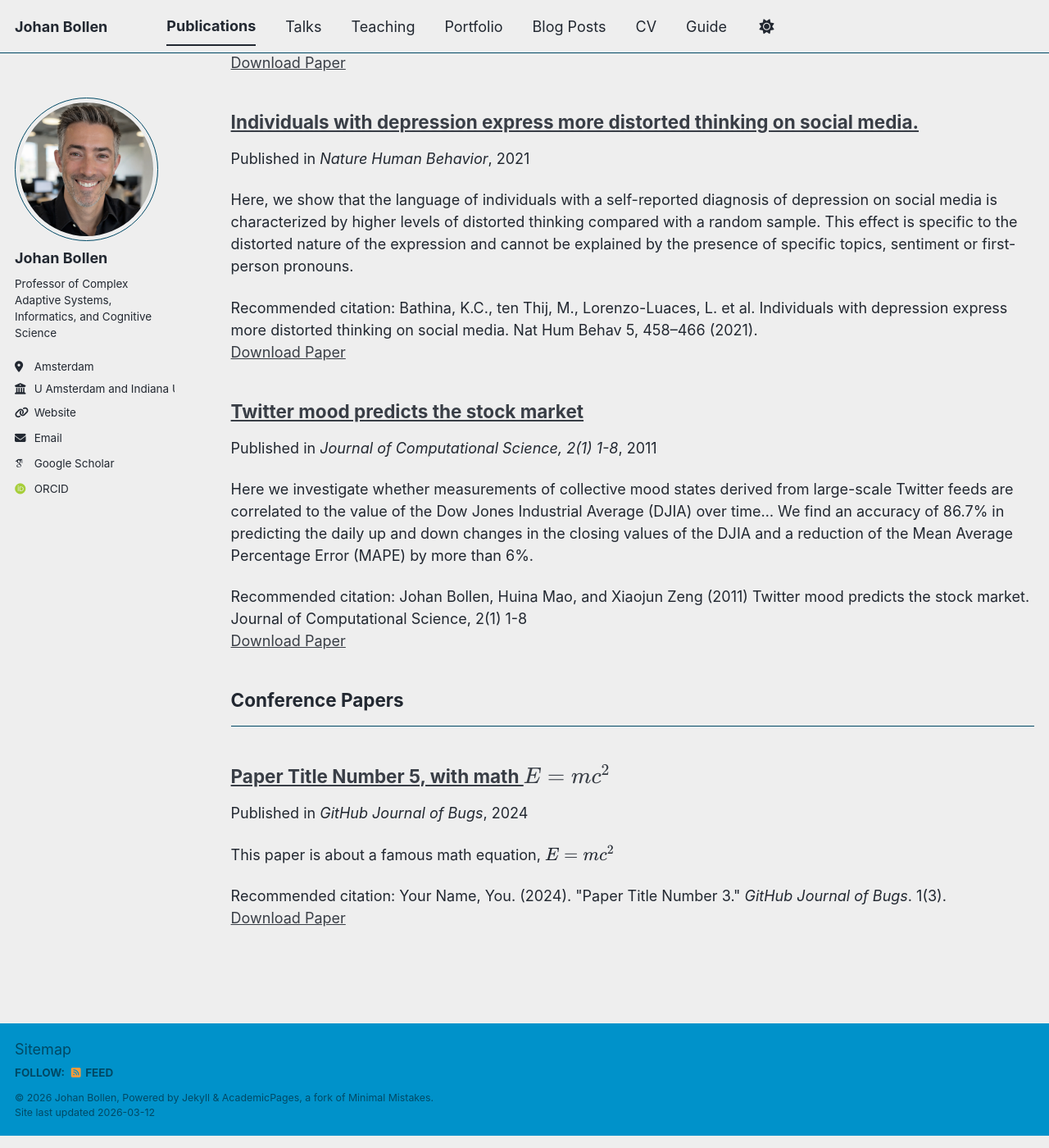
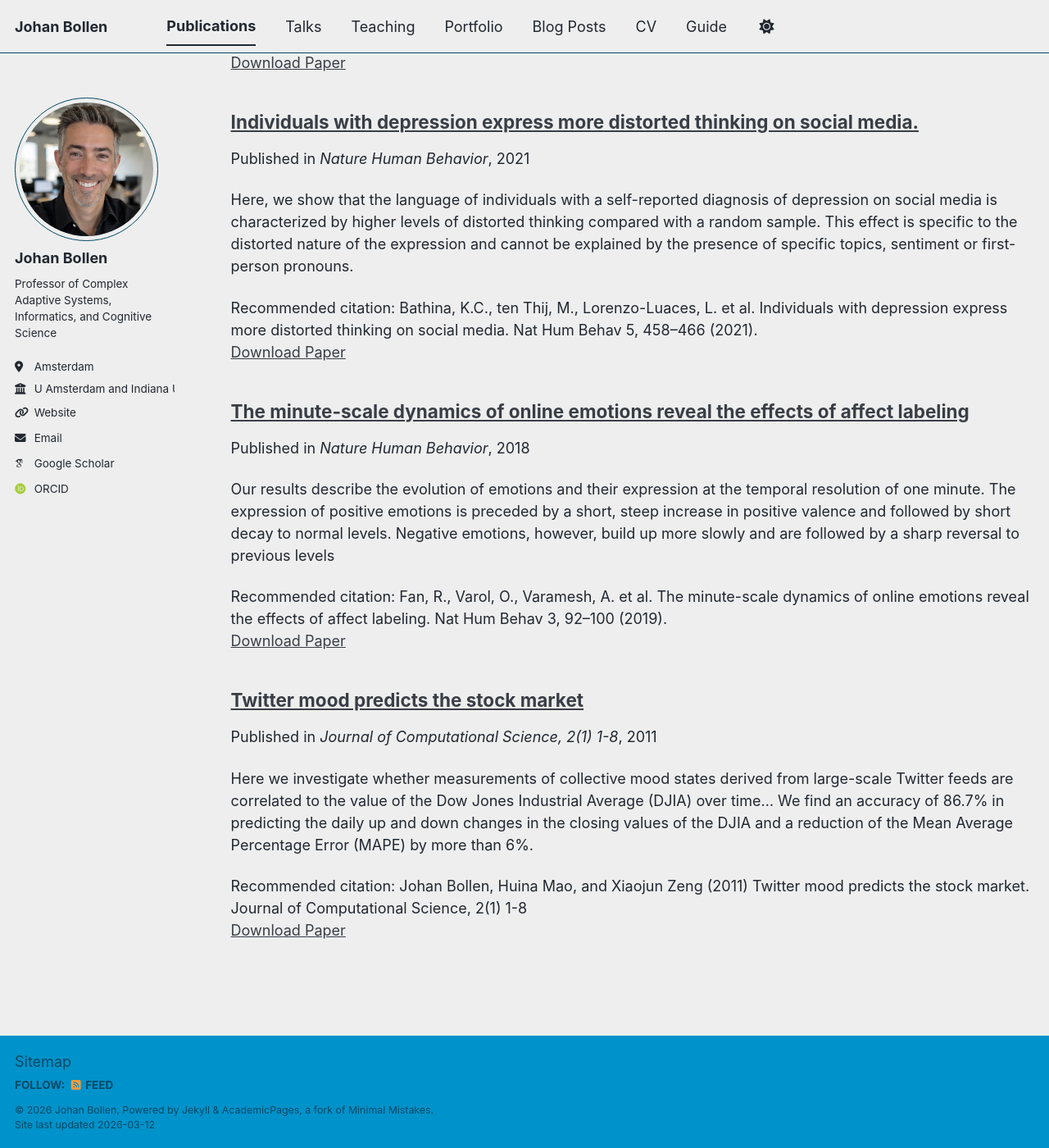
Before and after one commit to jbollen/jbollen.github.io, a Jekyll site: the page built from _pages/publications.html, in a window 1280 px wide and 1400 px high, scrolled down 850 px. Shown: the whole window at 82% size. Built offline with Jekyll 4.4.1, drawn with Linux system fonts in a browser that asks for light colours; some web fonts are replaced; a script bundle is joined from its source files by our own code; library files that are not in the unit come from our copies.

Commit message:
Update 2025-06-08-paper-title-number-5.md

```diff
--- a/_publications/2025-06-08-paper-title-number-5.md
+++ b/_publications/2025-06-08-paper-title-number-5.md
@@ -1,13 +1,13 @@
 ---
-title: "Paper Title Number 5, with math $$E=mc^2$$"
+title: "The minute-scale dynamics of online emotions reveal the effects of affect labeling"
 collection: publications
-category: conferences
+category: manuscripts
 permalink: /publication/2024-02-17-paper-title-number-4
-excerpt: 'This paper is about a famous math equation, $$E=mc^2$$'
-date: 2024-02-17
-venue: 'GitHub Journal of Bugs'
-paperurl: 'https://academicpages.github.io/files/paper3.pdf'
-citation: 'Your Name, You. (2024). &quot;Paper Title Number 3.&quot; <i>GitHub Journal of Bugs</i>. 1(3).'
+excerpt: 'Our results describe the evolution of emotions and their expression at the temporal resolution of one minute. The expression of positive emotions is preceded by a short, steep increase in positive valence and followed by short decay to normal levels. Negative emotions, however, build up more slowly and are followed by a sharp reversal to previous levels'
+date: 2018-12-18
+venue: 'Nature Human Behavior'
+paperurl: ' https://doi.org/10.1038/s41562-018-0490-5'
+citation: 'Fan, R., Varol, O., Varamesh, A. et al. The minute-scale dynamics of online emotions reveal the effects of affect labeling. Nat Hum Behav 3, 92–100 (2019).'
 ---
 
 Using [MathJax](https://www.mathjax.org/) in the description is supported - $$E=mc^2$$ - however, the use must be mindful that the default delimiters are `$$...$$` and `\\[...\\]` which differs from the `$...$` that is typically expected.
```
